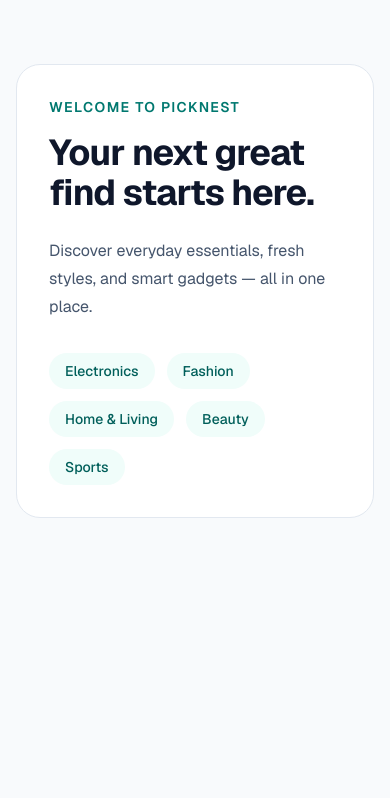
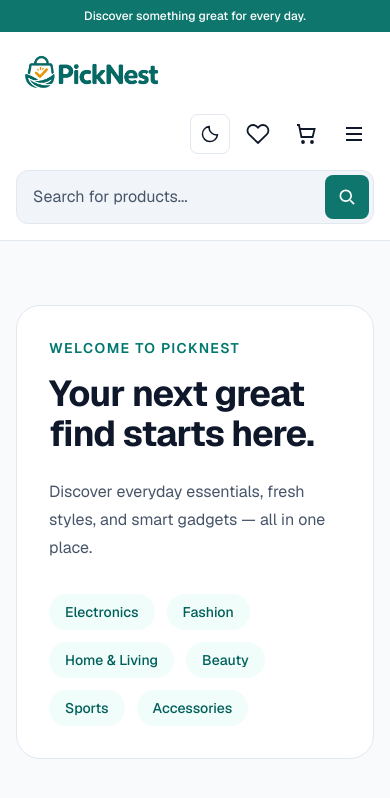
Before and after one commit to iamminhaz31/picknest, a Next.js app: page / in a window 390 px wide. Shown: the top 798 px of the page. Built offline with nearby package versions, Linux system fonts and the light colour scheme.

Commit message:
Add PickNest logo, responsive navbar and saved theme switch

```diff
--- a/package.json
+++ b/package.json
@@ -10,6 +10,7 @@
   },
   "dependencies": {
     "next": "16.4.0",
+    "next-themes": "^0.4.6",
     "react": "19.3.0",
     "react-dom": "19.3.0"
   },
--- /dev/null
+++ b/src/app/components/Navbar.tsx
@@ -0,0 +1,212 @@
+"use client";
+
+import Image from "next/image";
+import Link from "next/link";
+import { useState } from "react";
+import ThemeToggle from "./ThemeToggle";
+
+const categories = [
+  "Electronics",
+  "Fashion",
+  "Home & Living",
+  "Beauty",
+  "Sports",
+  "Accessories",
+];
+
+export default function Navbar() {
+  const [menuOpen, setMenuOpen] = useState(false);
+
+  const iconClass =
+    "rounded-lg p-2 transition hover:bg-muted focus-visible:outline-2 focus-visible:outline-offset-2 focus-visible:outline-teal-500";
+
+  return (
+    <header className="border-b border-border bg-surface text-foreground">
+      <div className="bg-brand px-4 py-2 text-center text-xs font-medium text-white">
+        Discover something great for every day.
+      </div>
+
+      <div className="mx-auto grid max-w-7xl grid-cols-1 items-center gap-4 px-4 py-4 sm:grid-cols-[auto_1fr] sm:px-6 lg:grid-cols-[auto_1fr_auto] lg:gap-8">
+        <Link href="/" aria-label="PickNest home" className="w-fit">
+          <Image
+            src="/picknest-logo.png"
+            alt="PickNest"
+            width={2048}
+            height={704}
+            priority
+            sizes="(max-width: 640px) 150px, 180px"
+            className="h-auto w-[150px] sm:w-[180px] dark:brightness-150"
+          />
+        </Link>
+
+        <form
+          action="/products"
+          method="get"
+          role="search"
+          className="order-3 flex min-w-0 items-center rounded-xl border border-border bg-muted focus-within:border-teal-500 focus-within:ring-2 focus-within:ring-teal-500/20 sm:col-span-2 lg:order-none lg:col-span-1"
+        >
+          <label htmlFor="product-search" className="sr-only">
+            Search products
+          </label>
+
+          <input
+            id="product-search"
+            name="q"
+            type="search"
+            placeholder="Search for products..."
+            className="min-w-0 flex-1 bg-transparent px-4 py-3 text-sm text-foreground outline-none placeholder:text-muted-foreground"
+          />
+
+          <button
+            type="submit"
+            aria-label="Search"
+            className="m-1 rounded-lg bg-brand p-3 text-white transition hover:bg-brand-hover focus-visible:outline-2 focus-visible:outline-offset-2 focus-visible:outline-teal-500"
+          >
+            <svg
+              aria-hidden="true"
+              viewBox="0 0 24 24"
+              fill="none"
+              stroke="currentColor"
+              strokeWidth={2}
+              className="h-5 w-5"
+            >
+              <circle cx="10.5" cy="10.5" r="6.5" />
+              <path d="m16 16 4.5 4.5" />
+            </svg>
+          </button>
+        </form>
+
+        <div className="flex items-center justify-end gap-2 sm:gap-4">
+          <ThemeToggle />
+
+          <Link
+            href="/signin"
+            className="hidden text-sm font-medium hover:underline sm:block"
+          >
+            Sign in
+          </Link>
+
+          <Link
+            href="/wishlist"
+            aria-label="Wishlist"
+            className={iconClass}
+          >
+            <svg
+              aria-hidden="true"
+              viewBox="0 0 24 24"
+              fill="none"
+              stroke="currentColor"
+              strokeWidth={1.8}
+              className="h-6 w-6"
+            >
+              <path d="M20.8 4.6a5.5 5.5 0 0 0-7.8 0L12 5.7l-1.1-1.1a5.5 5.5 0 0 0-7.8 7.8L12 21l8.8-8.6a5.5 5.5 0 0 0 0-7.8Z" />
+            </svg>
+          </Link>
+
+          <Link
+            href="/cart"
+            aria-label="Shopping cart"
+            className={iconClass}
+          >
+            <svg
+              aria-hidden="true"
+              viewBox="0 0 24 24"
+              fill="none"
+              stroke="currentColor"
+              strokeWidth={1.8}
+              className="h-6 w-6"
+            >
+              <path d="M3 3h2l2.4 12h11.2l2-8H6" />
+              <circle cx="9" cy="20" r="1" />
+              <circle cx="18" cy="20" r="1" />
+            </svg>
+          </Link>
+
+          <button
+            type="button"
+            aria-label={menuOpen ? "Close menu" : "Open menu"}
+            aria-expanded={menuOpen}
+            aria-controls="mobile-navigation"
+            onClick={() => setMenuOpen((previous) => !previous)}
+            className={`${iconClass} lg:hidden`}
+          >
+            <svg
+              aria-hidden="true"
+              viewBox="0 0 24 24"
+              fill="none"
+              stroke="currentColor"
+              strokeWidth={2}
+              className="h-6 w-6"
+            >
+              {menuOpen ? (
+                <path d="m6 6 12 12M6 18 18 6" />
+              ) : (
+                <path d="M4 6h16M4 12h16M4 18h16" />
+              )}
+            </svg>
+          </button>
+        </div>
+      </div>
+
+      <nav
+        aria-label="Product categories"
+        className="hidden border-t border-border lg:block"
+      >
+        <div className="mx-auto flex max-w-7xl flex-wrap items-center gap-7 px-6 py-3 text-sm font-medium">
+          <Link
+            href="/products"
+            className="text-teal-700 hover:underline dark:text-teal-300"
+          >
+            All Products
+          </Link>
+
+          {categories.map((category) => (
+            <Link
+              key={category}
+              href={`/products?category=${encodeURIComponent(category)}`}
+              className="hover:underline"
+            >
+              {category}
+            </Link>
+          ))}
+        </div>
+      </nav>
+
+      <nav
+        id="mobile-navigation"
+        aria-label="Mobile navigation"
+        hidden={!menuOpen}
+        className="border-t border-border px-4 py-4 lg:hidden"
+      >
+        <div className="grid gap-1">
+          <Link
+            href="/products"
+            onClick={() => setMenuOpen(false)}
+            className="rounded-lg px-3 py-3 text-sm font-semibold text-teal-700 hover:bg-muted dark:text-teal-300"
+          >
+            All Products
+          </Link>
+
+          {categories.map((category) => (
+            <Link
+              key={category}
+              href={`/products?category=${encodeURIComponent(category)}`}
+              onClick={() => setMenuOpen(false)}
+              className="rounded-lg px-3 py-3 text-sm font-medium hover:bg-muted"
+            >
+              {category}
+            </Link>
+          ))}
+
+          <Link
+            href="/signin"
+            onClick={() => setMenuOpen(false)}
+            className="mt-2 rounded-lg bg-brand px-3 py-3 text-center text-sm font-semibold text-white hover:bg-brand-hover"
+          >
+            Sign in
+          </Link>
+        </div>
+      </nav>
+    </header>
+  );
+}
--- /dev/null
+++ b/src/app/components/ThemeProvider.tsx
@@ -0,0 +1,22 @@
+"use client";
+
+import type { ReactNode } from "react";
+import { ThemeProvider as NextThemesProvider } from "next-themes";
+
+export default function ThemeProvider({
+  children,
+}: {
+  children: ReactNode;
+}) {
+  return (
+    <NextThemesProvider
+      attribute="class"
+      defaultTheme="light"
+      enableSystem={false}
+      storageKey="picknest-theme"
+      disableTransitionOnChange
+    >
+      {children}
+    </NextThemesProvider>
+  );
+}
--- /dev/null
+++ b/src/app/components/ThemeToggle.tsx
@@ -0,0 +1,46 @@
+"use client";
+
+import { useTheme } from "next-themes";
+
+export default function ThemeToggle() {
+  const { setTheme } = useTheme();
+
+  return (
+    <button
+      type="button"
+      onClick={() => {
+        const isDark = document.documentElement.classList.contains("dark");
+        setTheme(isDark ? "light" : "dark");
+      }}
+      className="inline-flex h-10 w-10 shrink-0 items-center justify-center rounded-lg border border-border bg-surface text-foreground transition hover:bg-muted focus-visible:outline-2 focus-visible:outline-offset-2 focus-visible:outline-brand"
+    >
+      <span className="sr-only dark:hidden">Switch to dark theme</span>
+      <span className="sr-only hidden dark:inline">
+        Switch to light theme
+      </span>
+
+      <svg
+        aria-hidden="true"
+        viewBox="0 0 24 24"
+        fill="none"
+        stroke="currentColor"
+        strokeWidth={1.8}
+        className="h-5 w-5 dark:hidden"
+      >
+        <path d="M20.9 13A9 9 0 0 1 11 3.1 9 9 0 1 0 20.9 13Z" />
+      </svg>
+
+      <svg
+        aria-hidden="true"
+        viewBox="0 0 24 24"
+        fill="none"
+        stroke="currentColor"
+        strokeWidth={1.8}
+        className="hidden h-5 w-5 dark:block"
+      >
+        <circle cx="12" cy="12" r="4" />
+        <path d="M12 2v2M12 20v2M2 12h2M20 12h2M5 5l1.5 1.5M17.5 17.5 19 19M5 19l1.5-1.5M17.5 6.5 19 5" />
+      </svg>
+    </button>
+  );
+}
--- a/src/app/globals.css
+++ b/src/app/globals.css
@@ -1,16 +1,35 @@
 @import "tailwindcss";
+
+@custom-variant dark (&:where(.dark, .dark *));
 
 :root {
   --background: #f8fafc;
   --foreground: #0f172a;
+  --surface: #ffffff;
+  --muted: #f1f5f9;
+  --muted-foreground: #475569;
+  --border: #e2e8f0;
   --brand: #0f766e;
   --brand-hover: #115e59;
   --accent: #f59e0b;
 }
 
+.dark {
+  --background: #0b1120;
+  --foreground: #f1f5f9;
+  --surface: #111827;
+  --muted: #1e293b;
+  --muted-foreground: #cbd5e1;
+  --border: #334155;
+}
+
 @theme inline {
   --color-background: var(--background);
   --color-foreground: var(--foreground);
+  --color-surface: var(--surface);
+  --color-muted: var(--muted);
+  --color-muted-foreground: var(--muted-foreground);
+  --color-border: var(--border);
   --color-brand: var(--brand);
   --color-brand-hover: var(--brand-hover);
   --color-accent: var(--accent);
--- a/src/app/layout.tsx
+++ b/src/app/layout.tsx
@@ -1,6 +1,8 @@
 import type { Metadata } from "next";
 import { Geist, Geist_Mono } from "next/font/google";
 import "./globals.css";
+import Navbar from "./components/Navbar";
+import ThemeProvider from "./components/ThemeProvider";
 
 const geistSans = Geist({
   variable: "--font-geist-sans",
@@ -31,10 +33,14 @@ export default function RootLayout({
   return (
     <html
       lang="en"
+      suppressHydrationWarning
       className={`${geistSans.variable} ${geistMono.variable} h-full antialiased`}
     >
       <body className="flex min-h-full flex-col font-sans">
-        {children}
+        <ThemeProvider>
+          <Navbar />
+          <div className="flex-1">{children}</div>
+        </ThemeProvider>
       </body>
     </html>
   );
--- a/src/app/page.tsx
+++ b/src/app/page.tsx
@@ -1,8 +1,17 @@
+const categories = [
+  "Electronics",
+  "Fashion",
+  "Home & Living",
+  "Beauty",
+  "Sports",
+  "Accessories",
+];
+
 export default function HomePage() {
   return (
-    <main className="min-h-screen bg-[#f8fafc] px-4 py-16 text-slate-900">
-      <section className="mx-auto max-w-5xl rounded-3xl border border-slate-200 bg-white p-8 sm:p-12">
-        <p className="text-sm font-semibold uppercase tracking-widest text-teal-700">
+    <main className="min-h-screen bg-background px-4 py-16 text-foreground">
+      <section className="mx-auto max-w-5xl rounded-3xl border border-border bg-surface p-8 sm:p-12">
+        <p className="text-sm font-semibold uppercase tracking-widest text-teal-700 dark:text-teal-300">
           Welcome to PickNest
         </p>
 
@@ -10,22 +19,20 @@ export default function HomePage() {
           Your next great find starts here.
         </h1>
 
-        <p className="mt-6 max-w-xl text-base leading-7 text-slate-600 sm:text-lg">
+        <p className="mt-6 max-w-xl text-base leading-7 text-muted-foreground sm:text-lg">
           Discover everyday essentials, fresh styles, and smart gadgets
           — all in one place.
         </p>
 
         <div className="mt-8 flex flex-wrap gap-3">
-          {["Electronics", "Fashion", "Home & Living", "Beauty", "Sports"].map(
-            (category) => (
-              <span
-                key={category}
-                className="rounded-full bg-teal-50 px-4 py-2 text-sm font-medium text-teal-800"
-              >
-                {category}
-              </span>
-            ),
-          )}
+          {categories.map((category) => (
+            <span
+              key={category}
+              className="rounded-full bg-teal-50 px-4 py-2 text-sm font-medium text-teal-800 dark:bg-teal-950 dark:text-teal-200"
+            >
+              {category}
+            </span>
+          ))}
         </div>
       </section>
     </main>
```
Also changed, not shown: public/picknest-logo.png (added), 1 other file (tests, documents, lock files or other folders).
